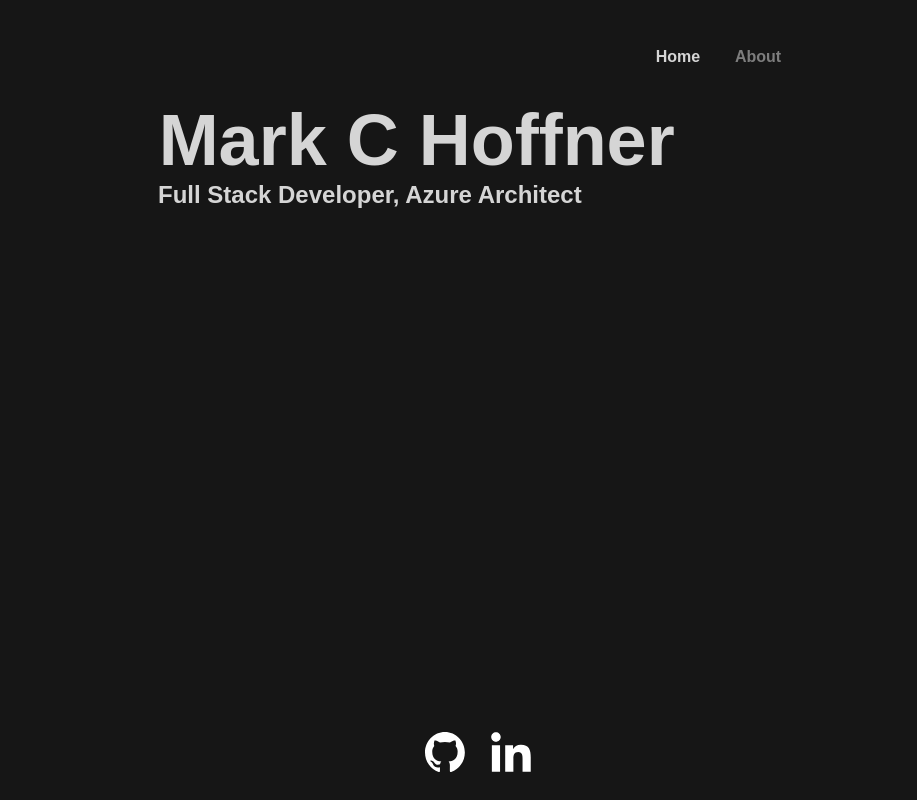
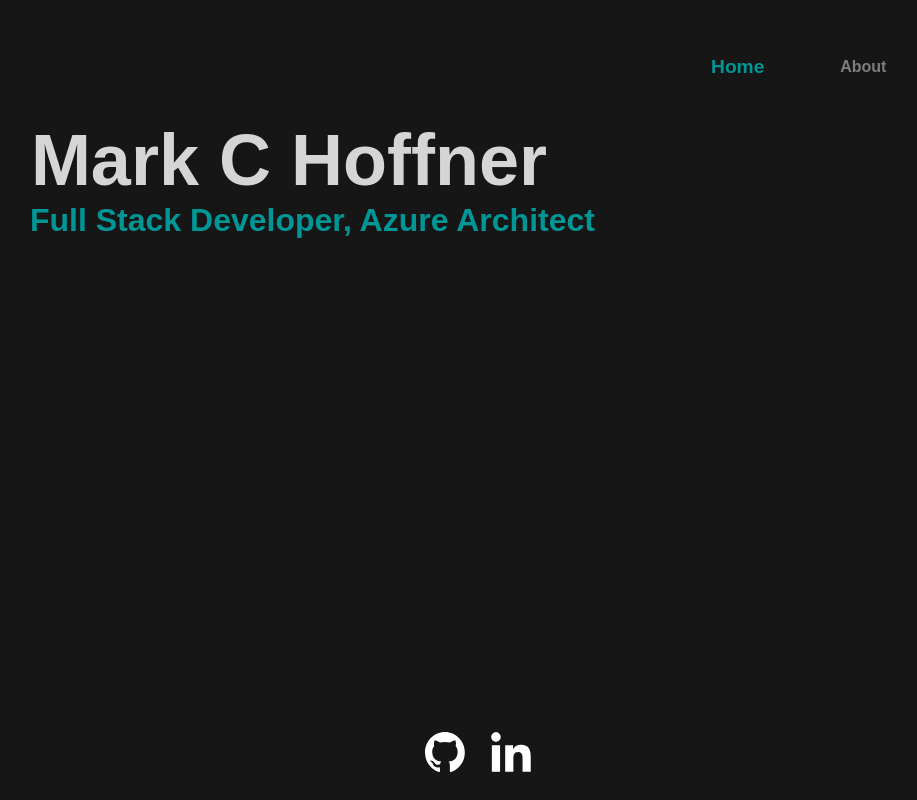
Before and after one commit to mark-c-hoffner/mark-c-hoffner.github.io, a React app: page / in a window 1280 px wide. Shown: the whole page, without its empty margins (162-1079 px from the left). Built offline with nearby package versions, Linux system fonts and the light colour scheme.

Commit message:
STYLING: Add some color

```diff
--- a/src/assets/css/styles.css
+++ b/src/assets/css/styles.css
@@ -22,7 +22,25 @@ h1 {
 }
 
 h2 {
-    font-size: clamp(.5em, 3dvh, 3em);
+    font-size: clamp(.5em, 4dvh, 4em);
     margin: 0%;
-    padding-bottom: .1;
+    color: rgb(0, 150, 150);
 }
+
+h3 {
+    font-size: clamp(.5em, 3.5dvh, 3em);
+    margin: 0%;
+    color: rgb(0, 150, 150);
+}
+
+h4 {
+    margin: 0%;
+    font-size: clamp(.5em, 3dvh, 2.5em);
+}
+
+a {
+    color: rgb(213, 213, 213);
+    font-family: Arial, Helvetica, sans-serif, monospace;
+    font-weight: bold;
+    text-decoration: none;
+}
--- a/src/components/App/App.css
+++ b/src/components/App/App.css
@@ -2,7 +2,7 @@
     text-align: left;
     margin-right: auto;
     margin-left: auto;
-    width: 50%;
+    width: 70%;
 }
 
 nav {
@@ -14,18 +14,18 @@ nav {
     justify-content: flex-end;
     padding-top: 5dvh;
     padding-bottom: 3dvh;
-    width: 50%;
+    width: 70%;
 }
 
 nav a {
-    padding: 8px;
+    padding: 2%;
     text-decoration: none;
     color: rgb(125, 125, 125);
     min-width: 10%;
     justify-content: center;
     align-items:center;
     display:flex;
-    font-size: 16px;
+    font-size: clamp(.5em, 2dvh, 1.5em);
     font-weight: bold;
 }
 
@@ -35,10 +35,12 @@ nav a:hover {
 }
 
 nav .active {
+    transform: scale(1.2);
     cursor: default;
-    color: rgb(213, 213, 213);
+    color: rgb(0, 150, 150);
 }
 
 nav .active:hover {
-    transform: scale(1);
+    transform: scale(1.2);
+    color: rgb(0, 150, 150);
 }
```
